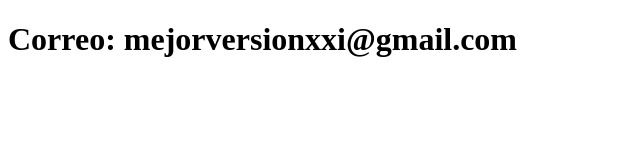
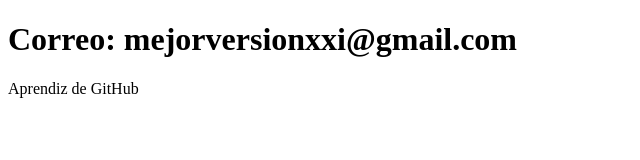
Before and after one commit to JuanMaGuS/sistema-de-registro, a plain HTML site: page contacto.html in a window 1280 px wide. Shown: the whole page, without its empty margins (0-640 px from the left). Drawn offline with Linux system fonts and the light colour scheme.

Commit message:
Actualiza el contacto

```diff
--- a/contacto.html
+++ b/contacto.html
@@ -7,5 +7,6 @@
 </head>
 <body>
     <h1>Correo: mejorversionxxi@gmail.com</h1>
+        <p>Aprendiz de GitHub</p>
 </body>
 </html>
```
